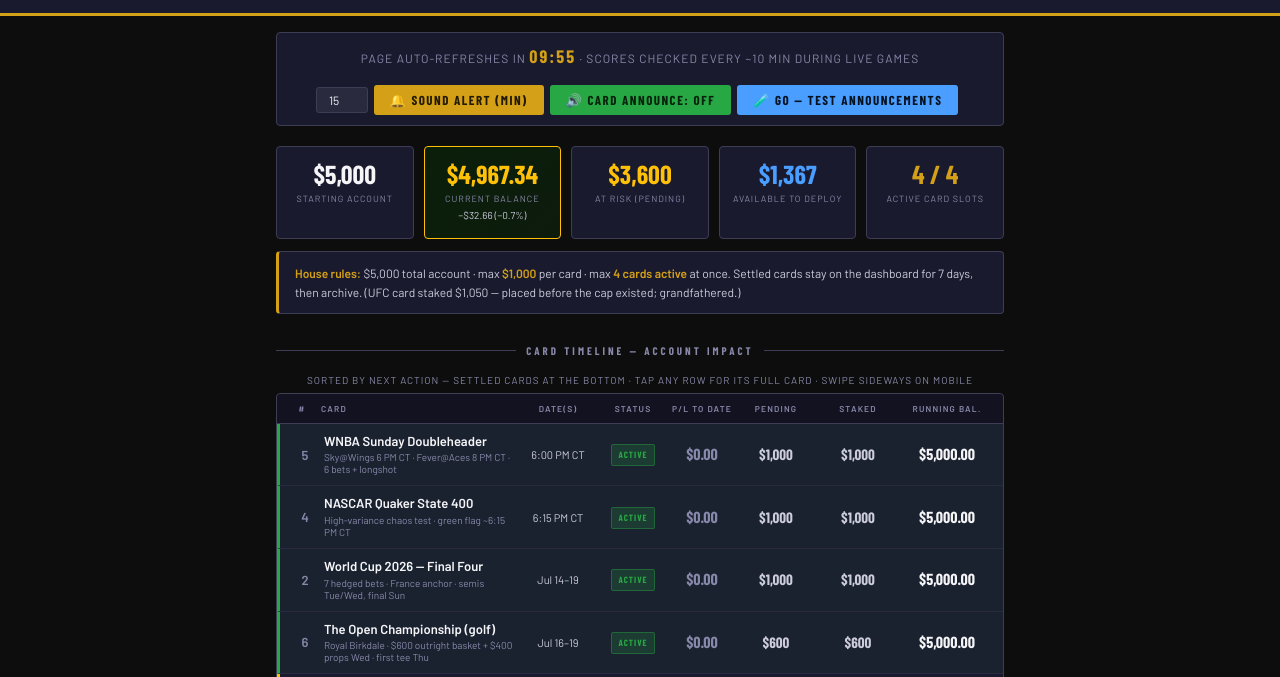
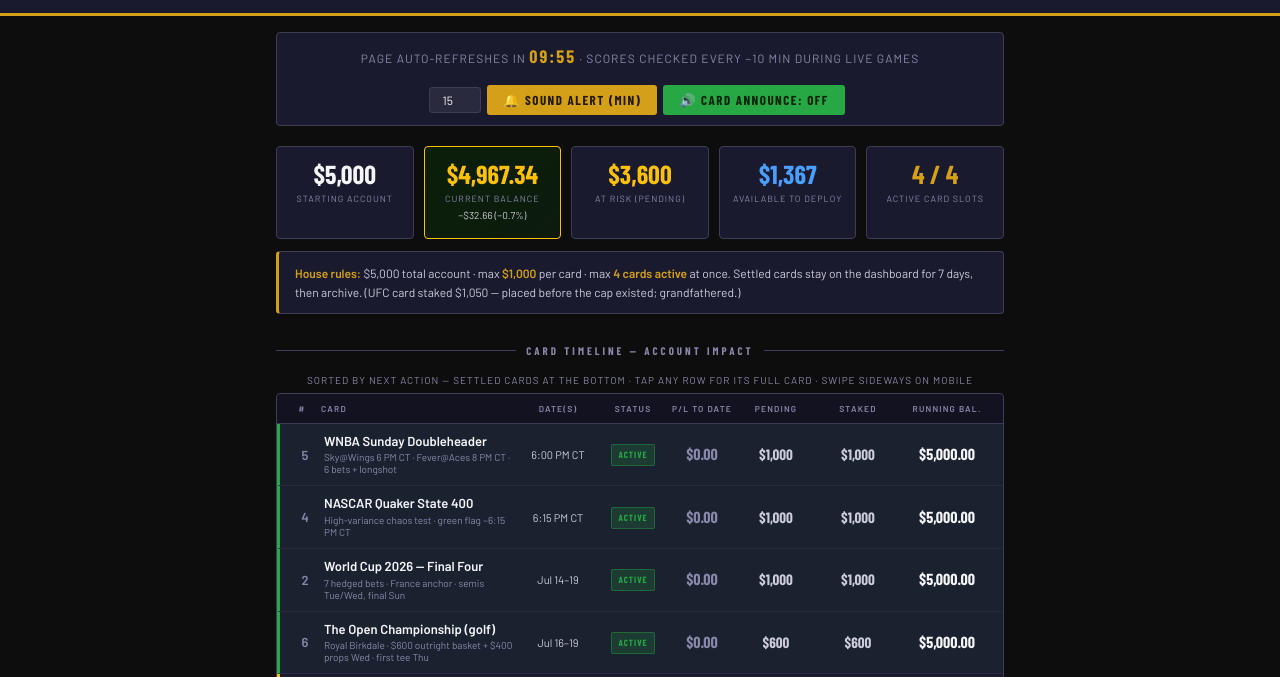
Before and after one commit to Jduchock/BettingPredictor, a plain HTML site: page account-dashboard.html in a window 1280 px wide. Shown: the part 123-800 px from the top of the page. Drawn offline with nearby package versions, Linux system fonts and the light colour scheme; a web font is replaced by a local one.

Commit message:
Clean up: remove test button and demo clips; announcements run quietly
Co-Authored-By: Claude Fable 5 <noreply@anthropic.com>
Claude-Session: https://claude.ai/code/session_011kwt7TrQj5DyWSPAGHQ9fr

```diff
--- a/account-dashboard.html
+++ b/account-dashboard.html
@@ -226,7 +226,6 @@
       <input id="alertMins" type="number" min="1" max="180" value="15" style="width:52px;background:var(--mid);border:1px solid var(--dim);color:var(--white);border-radius:3px;padding:5px 6px;font-family:'Barlow',sans-serif;font-size:12px;text-align:center;" />
       <button class="rb-btn" id="alertBtn" onclick="armAlert()">🔔 Sound alert (min)</button>
       <button class="rb-btn" id="announceBtn" onclick="toggleAnnounce()" style="background:var(--green);color:#06230C;">🔊 Card announce: OFF</button>
-      <button class="rb-btn" onclick="runAnnounceTest()" style="background:var(--blue);color:#04121F;">🧪 GO — test announcements</button>
       <span id="alertStatus" style="font-size:11px;color:var(--amber);"></span>
     </span>
   </div>
@@ -574,22 +573,6 @@
     document.body.appendChild(ov);
   }
 
-  function runAnnounceTest() {
-    audioCtx = audioCtx || new (window.AudioContext || window.webkitAudioContext)();
-    audioCtx.resume();
-    announceCard({
-      test: true, kind: 'update', file: 'test-nascar-win.mp3', ts: 1,
-      card: 'NASCAR Quaker State 400',
-      headline: 'TEST · Suárez Top-5 ✓ · winners so far (+$912)', pl: 912
-    }, function() {
-      announceCard({
-        test: true, kind: 'update', file: 'test-nascar-loss.mp3', ts: 1,
-        card: 'NASCAR Quaker State 400',
-        headline: 'TEST · Larson longshot ✗ · losers so far (−$40)', pl: -40
-      });
-    });
-  }
-
   /* ── 10-MINUTE AUTO-REFRESH ── */
   var REFRESH_SECS = 600;
   var deadline = Date.now() + REFRESH_SECS * 1000;
```
Also changed, not shown: 2 other files.
